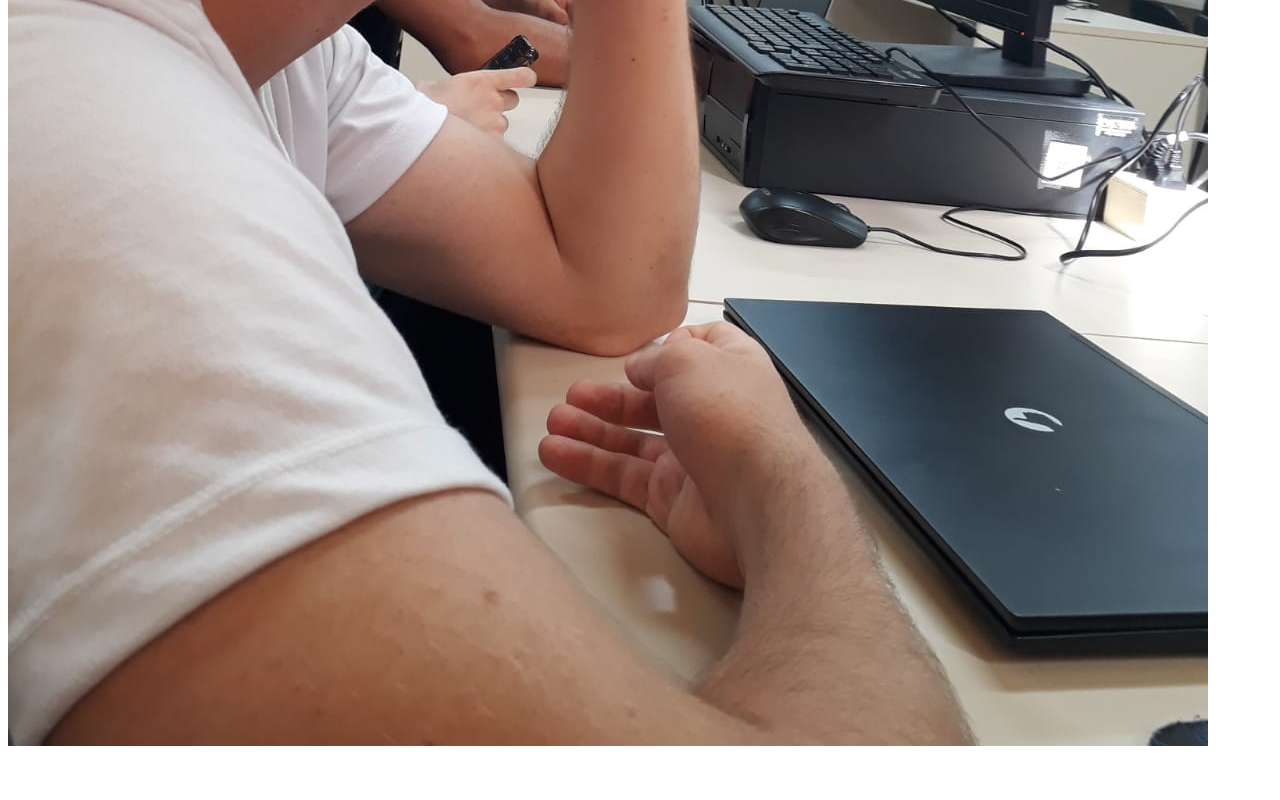
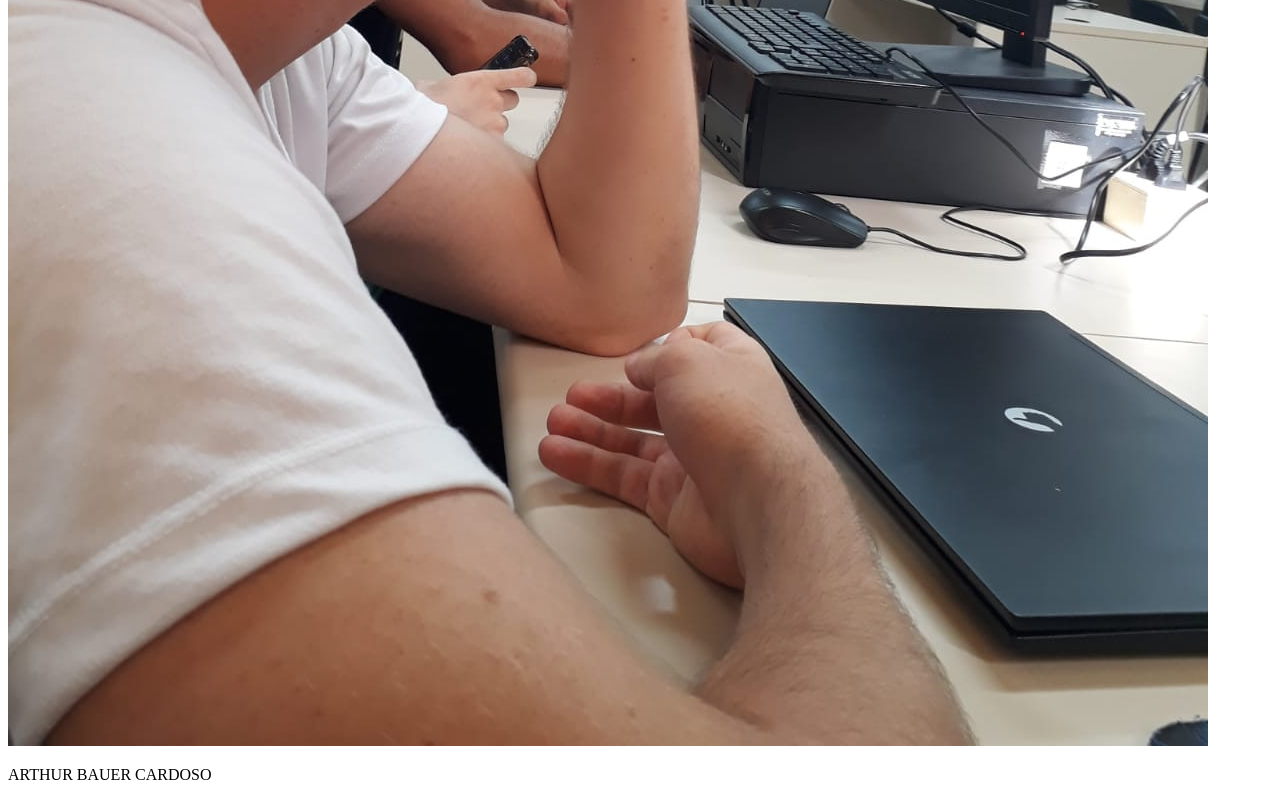
Before and after one commit to ArthurBC07/OlaMundo, a plain HTML site: page index.html in a window 1280 px wide. Shown: the part 862-1662 px from the top of the page. Before the commit the page ends 1620 px from the top, so only its background shows below. Drawn offline with Linux system fonts and the light colour scheme.

Commit message:
Adicionei um parágrafo

```diff
--- a/index.html
+++ b/index.html
@@ -11,5 +11,6 @@
         window.alert("UH É VETERANO!")
     </script>
     <img src="eu.jpeg" alt="Eu em estado pleno e belo">
+    <p>ARTHUR BAUER CARDOSO</p>
 </body>
 </html>
```
